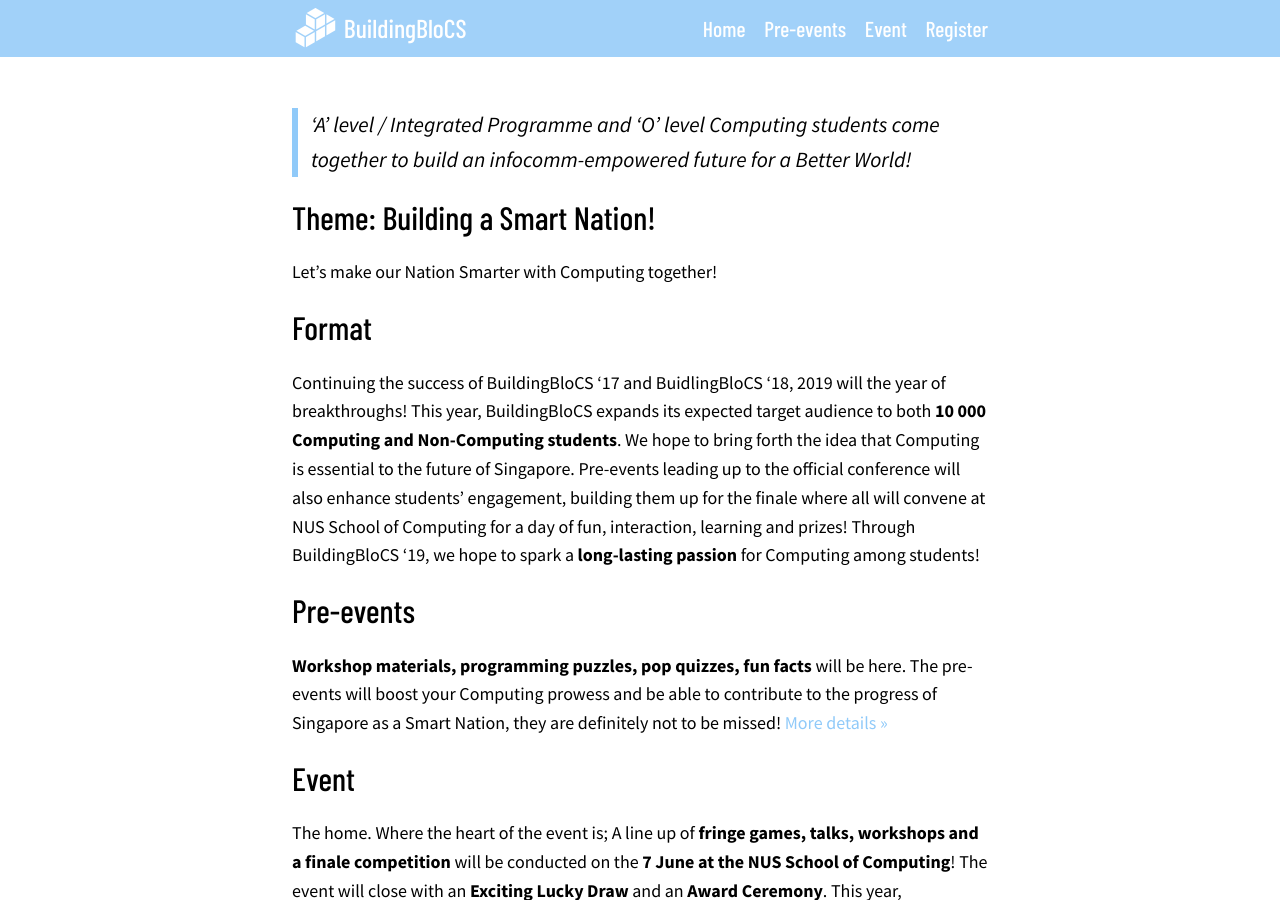
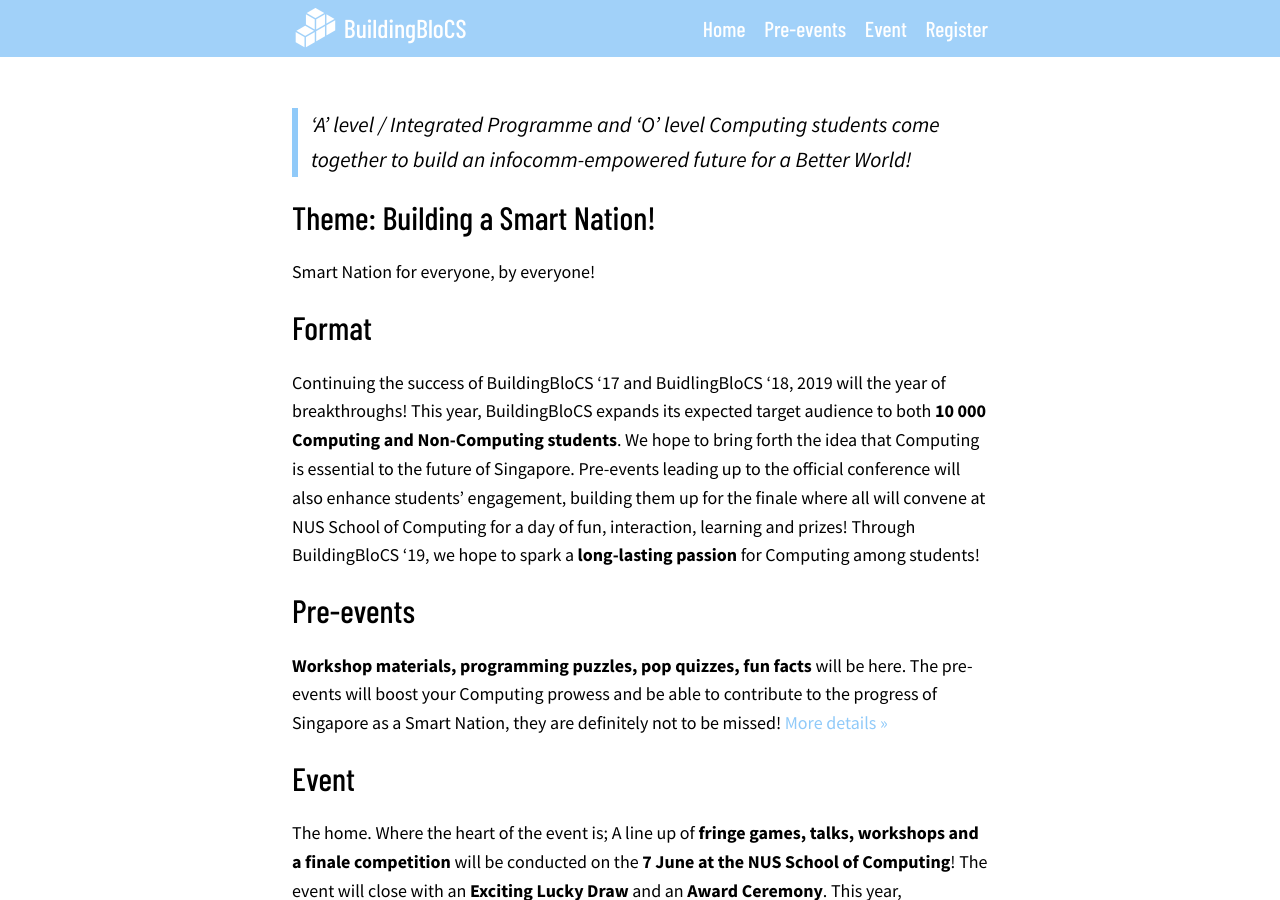
Before and after one commit to buildingblocs/2019, a Jekyll site: the page built from index.md, in a window 1280 px wide and 900 px high, scrolled down 774 px. Built offline with Jekyll 4.4.1, drawn with Linux system fonts in a browser that asks for light colours; some web fonts are replaced; a script that is not in the unit is left out.

Commit message:
Update index.md

```diff
--- a/index.md
+++ b/index.md
@@ -22,7 +22,7 @@ published: true
 
 ## Theme: Building a Smart Nation!
 
-Let's make our Nation Smarter with Computing together!
+Smart Nation for everyone, by everyone!
 
 ## Format
 
```
